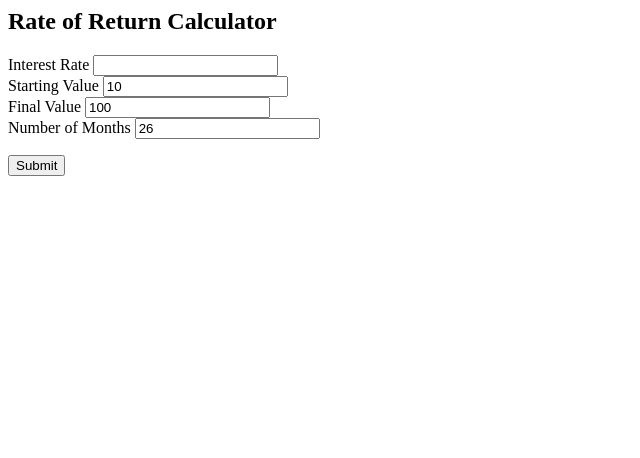
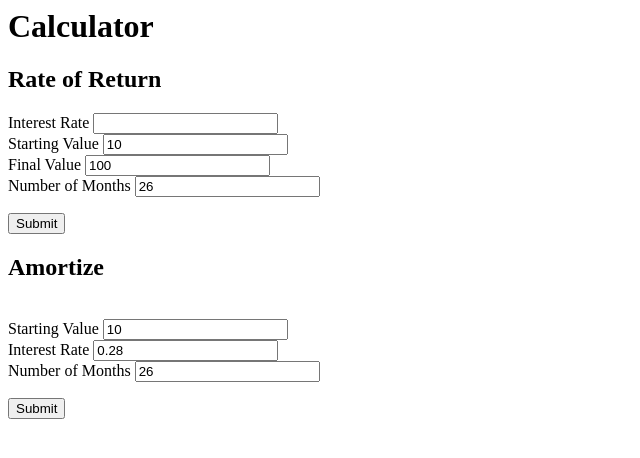
Before and after one commit to danielstern/calculon, a plain HTML site: page index.html in a window 1280 px wide. Shown: the whole page, without its empty margins (0-640 px from the left). Drawn offline with Linux system fonts and the light colour scheme.

Commit message:
added amort

```diff
--- a/Calculon.js
+++ b/Calculon.js
@@ -30,6 +30,11 @@ function Calculon(config) {
 
         console.log("%cExample Valid Input", "color: black");
         console.log("%c  calc.rateOfReturn ({ \n    %cinterestRate: 7.8\n    startingValue:  10000 \n    finalValue:null\n    numMonths: 240\n  %c});", "color: red", "color:blue", "color: red");
+        console.log("%c==========\n", "color: salmon");
+
+
+           console.log("%cCalculon.amortize(parameters)", "color: green");
+            console.log("%c  @parameters: object { \n    %cstartingValue:number - the original amount to be amortized \n    duration:number - the duration in months of the amortization \n    numMonths:number -  the number of months in the time period\n  %c}", "color: red", "color:blue", "color: red");
     }
 
     calc.amortize = function(parameters) {
@@ -38,8 +43,7 @@ function Calculon(config) {
 
         if (!parameters) {
             console.log("You must pass valid parameters to amortize;")
-            console.log("%cCalculon.amortize(parameters)", "color: green");
-            console.log("%c  @parameters: object { \n    %startingValue:number - the original amount to be amortized \n    duration:number - the duration in months of the amortization \n    interestRate:number - the interest rate in decimal format \n    numMonths:number -  the number of months in the time period\n -  the frequency at which the amortization is compounded\n  %c}", "color: red", "color:blue", "color: red");
+            this.instructions();
         }
 
 
@@ -92,7 +96,6 @@ function Calculon(config) {
             }
 
             adjustmentAmount *= 0.99;
-
 
             count--;
 
--- a/index.html
+++ b/index.html
@@ -22,10 +22,30 @@ function getRorValue() {
     alert(result.valueType + ": " + result.value);
     return false;
 }
+
+
+function getAmortization() {
+   // e.preventDefault();
+
+    var form = document.forms.amortize;
+
+    var params = {
+        startingValue: form.startingValue.value,
+        duration: form.duration.value,
+        interestRate: form.interestRate.value,
+        };
+
+    var result = _calc.amortize(params);
+
+    console.log(result);
+    alert(result.paymentMonthly);
+    return false;
+}
 </script>
 <html>
 
-<h2>Rate of Return Calculator</h2>
+<h1>Calculator</h1>
+<h2>Rate of Return</h2>
 <form id="ror" name='ror' onsubmit="getRorValue">
 
     <label>Interest Rate</label>
@@ -47,4 +67,24 @@ function getRorValue() {
 
 <button onclick='getRorValue()'>Submit</button>
 
+<h2>Amortize</h2>
+<form id="amortize" name='amortize' onsubmit="getRorValue">
+
+    <br>
+
+   <label>Starting Value</label>
+    <input type="number" id="startingValue" value='10'>
+
+    <br>
+    <label>Interest Rate</label>
+    <input type="number" id="interestRate" value="0.28">
+
+    <br>
+    <label>Number of Months</label>
+    <input type="number" id="duration" value='26'>
+
+</form>
+
+<button onclick='getAmortization()'>Submit</button>
+
 </html>
```
